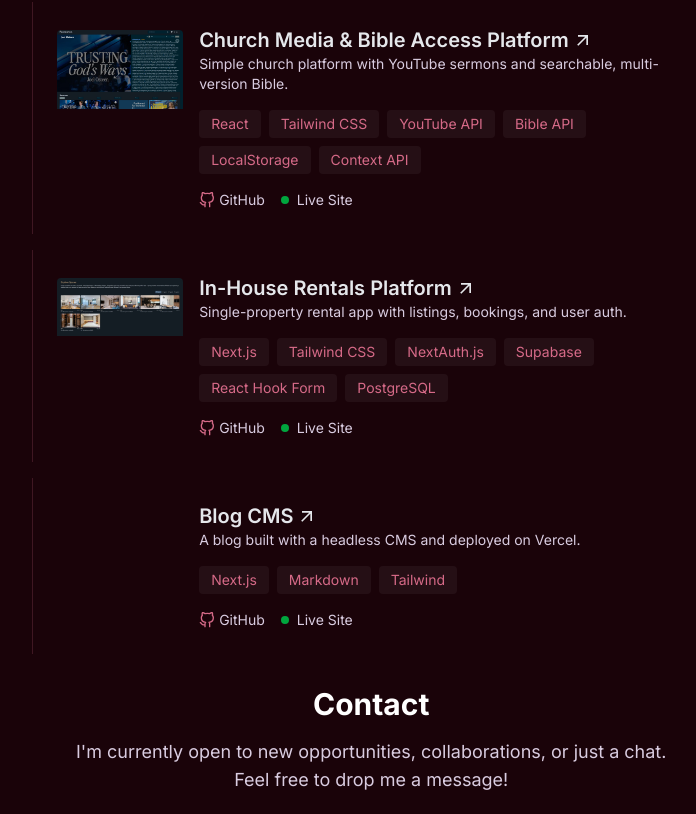
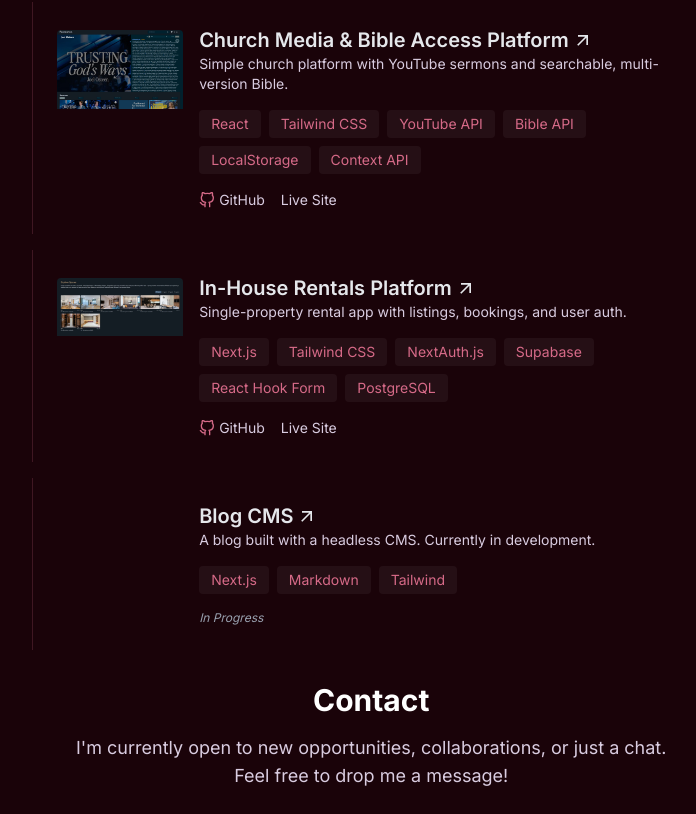
Before and after one commit to Hwezah/Portfolio, a Next.js app: page / in a window 1280 px wide. Shown: the part 586-1400 px from the top of the page, without its empty margins (546-1242 px from the left). Built offline with nearby package versions, Linux system fonts and the light colour scheme.

Commit message:
Clarified Project Still in Progress for the Blog Site

```diff
--- a/app/components/Projects.tsx
+++ b/app/components/Projects.tsx
@@ -58,10 +58,10 @@ const projects: Project[] = [
   },
   {
     title: "Blog CMS",
-    description: "A blog built with a headless CMS and deployed on Vercel.",
+    description: "A blog built with a headless CMS. Currently in development.",
     tech: ["Next.js", "Markdown", "Tailwind"],
     link: "#",
-    github: "https://github.com/yourusername/blog",
+    github: "#",
     image: "#",
   },
 ];
@@ -93,7 +93,9 @@ export default function Projects() {
                 whileInView="visible"
                 viewport={{ once: true, amount: 0.3 }}
                 variants={cardVariants}
-                onClick={() => window.open(project.link, "_blank")}
+                onClick={() =>
+                  project.link !== "#" && window.open(project.link, "_blank")
+                }
               >
                 <div className="md:flex gap-4">
                   <div className="w-full md:max-w-[20%] mt-1 relative aspect-[21/9] mb-2">
@@ -129,7 +131,7 @@ export default function Projects() {
                         ))}
                       </div>
                       <div className="flex gap-4 items-center">
-                        {project.github && (
+                        {project.title !== "Blog CMS" && project.github && (
                           <a
                             href={project.github}
                             target="_blank"
@@ -141,7 +143,7 @@ export default function Projects() {
                             GitHub
                           </a>
                         )}
-                        {project.link && (
+                        {project.title !== "Blog CMS" && project.link && (
                           <a
                             href={project.link}
                             target="_blank"
@@ -149,13 +151,13 @@ export default function Projects() {
                             className="flex items-center gap-2 text-sm hover:underline relative"
                             onClick={(e) => e.stopPropagation()}
                           >
-                            {/* Pulsating dot */}
-                            <span className="relative flex h-2 w-2">
-                              <span className="animate-ping absolute inline-flex h-full w-full rounded-full bg-green-600 opacity-75"></span>
-                              <span className="relative inline-flex rounded-full h-2 w-2 bg-green-600"></span>
-                            </span>
                             Live Site
                           </a>
+                        )}
+                        {project.title === "Blog CMS" && (
+                          <span className="text-xs text-gray-400 italic">
+                            In Progress
+                          </span>
                         )}
                       </div>
                     </div>
```
